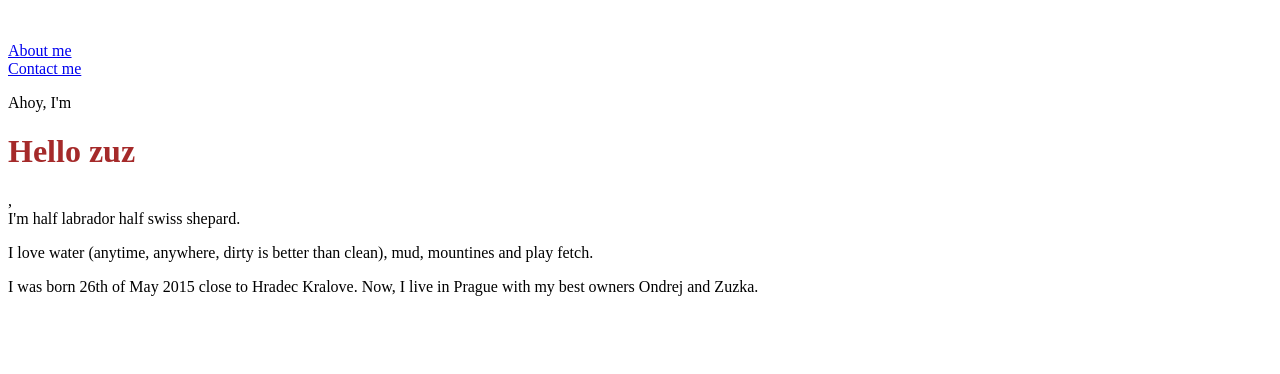
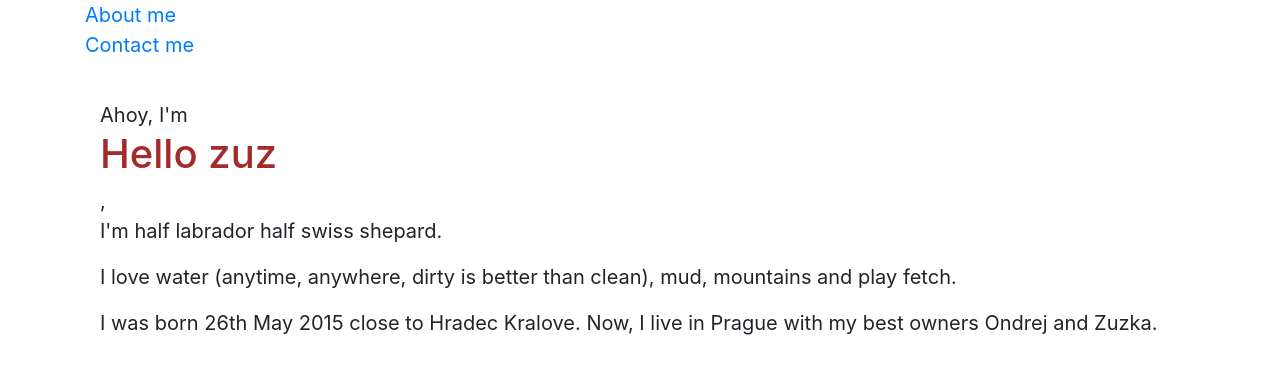
Before and after one commit to EffkaRH/React-training, a Next.js app: page / in a window 1280 px wide. Shown: the top 374 px of the page. Built offline with nearby package versions, Linux system fonts and the light colour scheme.

Commit message:
Add images and app page

```diff
--- /dev/null
+++ b/next.config.js
@@ -0,0 +1,7 @@
+module.exports = {};
+
+const withCSS = require("@zeit/next-css");
+module.exports = withCSS(module.exports);
+
+const withImages = require("next-images");
+module.exports = withImages(module.exports);
--- a/package.json
+++ b/package.json
@@ -18,8 +18,12 @@
     "prettier-write": "prettier --write '**/*.tsx'"
   },
   "dependencies": {
+    "@zeit/next-css": "^1.0.1",
+    "bootstrap": "^4.3.1",
     "next": "^9.1.4",
+    "next-images": "^1.2.0",
     "react": "^16.12.0",
+    "react-bootstrap": "^1.0.0-beta.16",
     "react-dom": "^16.12.0"
   }
 }
--- /dev/null
+++ b/pages/_app.tsx
@@ -0,0 +1,26 @@
+import App from "next/app";
+
+import Nav from "../components/Nav";
+
+import "bootstrap/dist/css/bootstrap.min.css";
+import Container from "react-bootstrap/Container";
+
+export default class MyApp extends App {
+  render() {
+    const { Component, pageProps } = this.props;
+    return (
+      <Container>
+        <style jsx global>{`
+          body {
+            overflow-y: scroll;
+          }
+          p {
+            font-size: 20px;
+          }
+        `}</style>
+        <Nav />
+        <Component {...pageProps} />
+      </Container>
+    );
+  }
+}
--- a/pages/contact.tsx
+++ b/pages/contact.tsx
@@ -1,5 +1,5 @@
 import Head from "next/head";
-import Nav from "../components/Nav";
+
 
 export default () => {
   return (
@@ -7,7 +7,6 @@ export default () => {
       <Head>
         <title>Contact me</title>
       </Head>
-      <Nav></Nav>
       <p>
         I'm <a href="https://instagram.com/jsemnela">@jsemnela</a> on Instagram,
         you can write me there. You can also follow my owners{" "}
--- a/pages/index.tsx
+++ b/pages/index.tsx
@@ -1,28 +1,31 @@
 import Hello from "../components/Hello";
 import Head from "next/head";
-import Nav from "../components/Nav";
+
+import "bootstrap/dist/css/bootstrap.min.css";
+import Container from "react-bootstrap/Container";
+
 export default () => {
   return (
-    <>
+    <Container>
       <Head>
         <title>About me</title>
       </Head>
 
       <br />
-      <Nav></Nav>
+
       <p>
-        Ahoy, I'm <Hello name="zuz"/>,
+        Ahoy, I'm <Hello name="zuz" />,
         <br />
         I'm half labrador half swiss shepard.
       </p>
       <p>
         I love water (anytime, anywhere, dirty is better than clean), mud,
-        mountines and play fetch.
+        mountains and play fetch.
       </p>
       <p>
-        I was born 26th of May 2015 close to Hradec Kralove. Now, I live in
+        I was born 26th May 2015 close to Hradec Kralove. Now, I live in
         Prague with my best owners Ondrej and Zuzka.
       </p>
-    </>
+    </Container>
   );
 };
```
Also changed, not shown: components/Image.tsx (added, +16 -0 lines), 1 other file (tests, documents, lock files or other folders).
